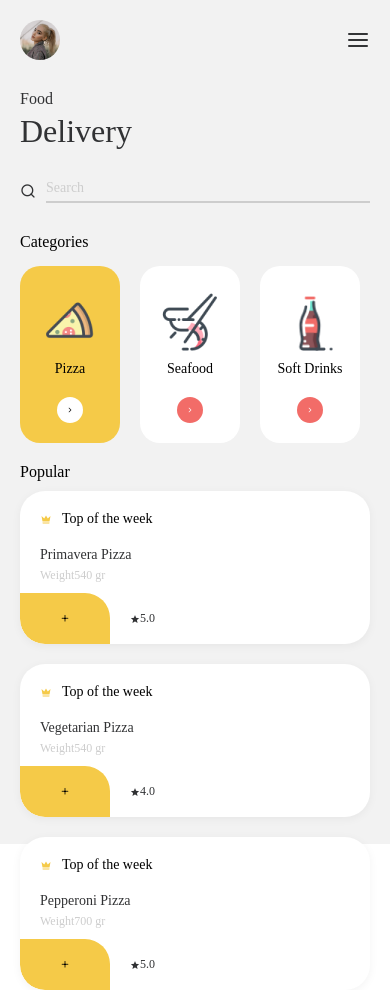
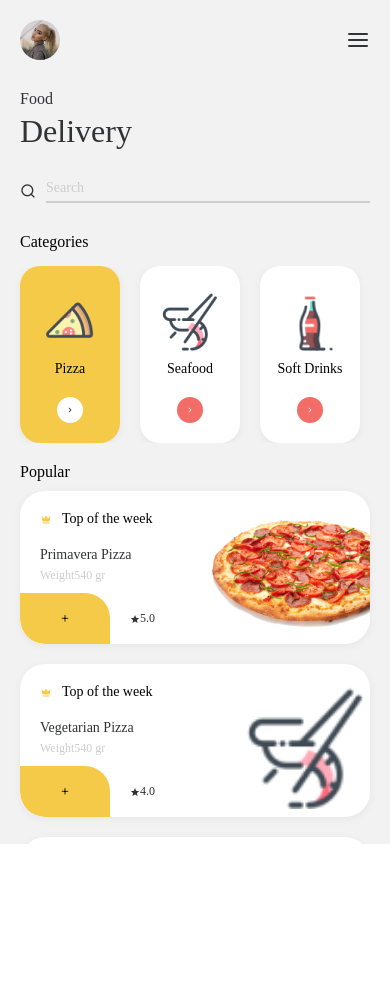
Before and after one commit to JoelAngels/Restaurant-Native, a React Native app: screen /Home in a window 390 px wide. After the commit the page ends 844 px from the top, so only its background shows below. Built offline with nearby package versions, Linux system fonts and the light colour scheme.

Commit message:
homepage done

```diff
--- a/components/Home.js
+++ b/components/Home.js
@@ -6,6 +6,7 @@ import {
   SafeAreaView,
   Image,
   FlatList,
+  ScrollView,
 } from 'react-native';
 import React from 'react';
 import Feather from 'react-native-vector-icons/Feather';
@@ -48,6 +49,9 @@ const Home = () => {
   };
   return (
     <View style={styles.container}>
+      <ScrollView
+        contentInsetAdjustmentBehavior="automatic"
+        showsVerticalScrollIndicator={false}>
         {/*Header */}
         <SafeAreaView>
           <View style={styles.headerWrapper}>
@@ -132,9 +136,13 @@ const Home = () => {
                   </View>
                 </View>
               </View>
+              <View style={styles.popularCardRight}>
+                <Image style={styles.popularCardImage} source={item.image} />
+              </View>
             </View>
           ))}
         </View>
+      </ScrollView>
     </View>
   );
 };
@@ -217,6 +225,14 @@ const styles = StyleSheet.create({
     backgroundColor: '#F5CA48',
     marginRight: 20,
     borderRadius: 20,
+    shadowColor: colors.black,
+    shadowOffset: {
+      width: 0,
+      height: 2,
+    },
+    shadowOpacity: 0.05,
+    shadowRadius: 10,
+    elevation: 2,
   },
 
   categoryItemImage: {
@@ -250,6 +266,7 @@ const styles = StyleSheet.create({
 
   popularWrapper: {
     paddingHorizontal: 20,
+    marginBottom: 20,
   },
 
   popularTitle: {
@@ -301,12 +318,14 @@ const styles = StyleSheet.create({
     color: colors.textLight,
     marginTop: 5,
   },
+
   popularCardBottom: {
     flexDirection: 'row',
     alignItems: 'center',
     marginTop: 10,
     marginLeft: -20,
   },
+
   addPizzaButton: {
     backgroundColor: colors.primary,
     paddingHorizontal: 40,
@@ -314,15 +333,27 @@ const styles = StyleSheet.create({
     borderTopRightRadius: 25,
     borderBottomLeftRadius: 25,
   },
+
   ratingWrapper: {
     flexDirection: 'row',
     alignItems: 'center',
     marginLeft: 20,
     marginRight: 5,
   },
+
   rating: {
     fontFamily: 'Poppins-SemiBold',
     fontSize: 12,
     color: colors.textDark,
   },
+
+  popularCardRight: {
+    marginLeft: 40,
+  },
+
+  popularCardImage: {
+    width: 210,
+    height: 125,
+    resizeMode: 'contain',
+  },
 });
```
Lines whose indentation alone changed are shown as unchanged.
